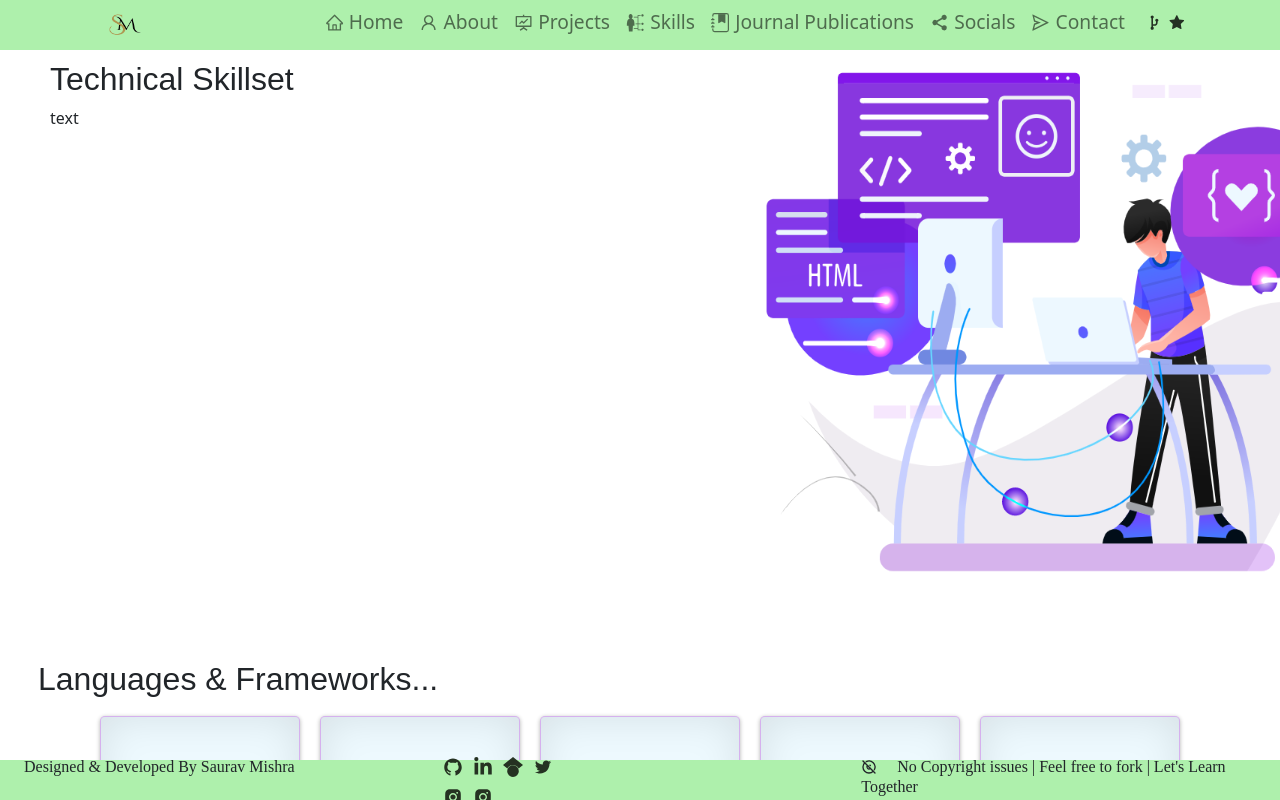
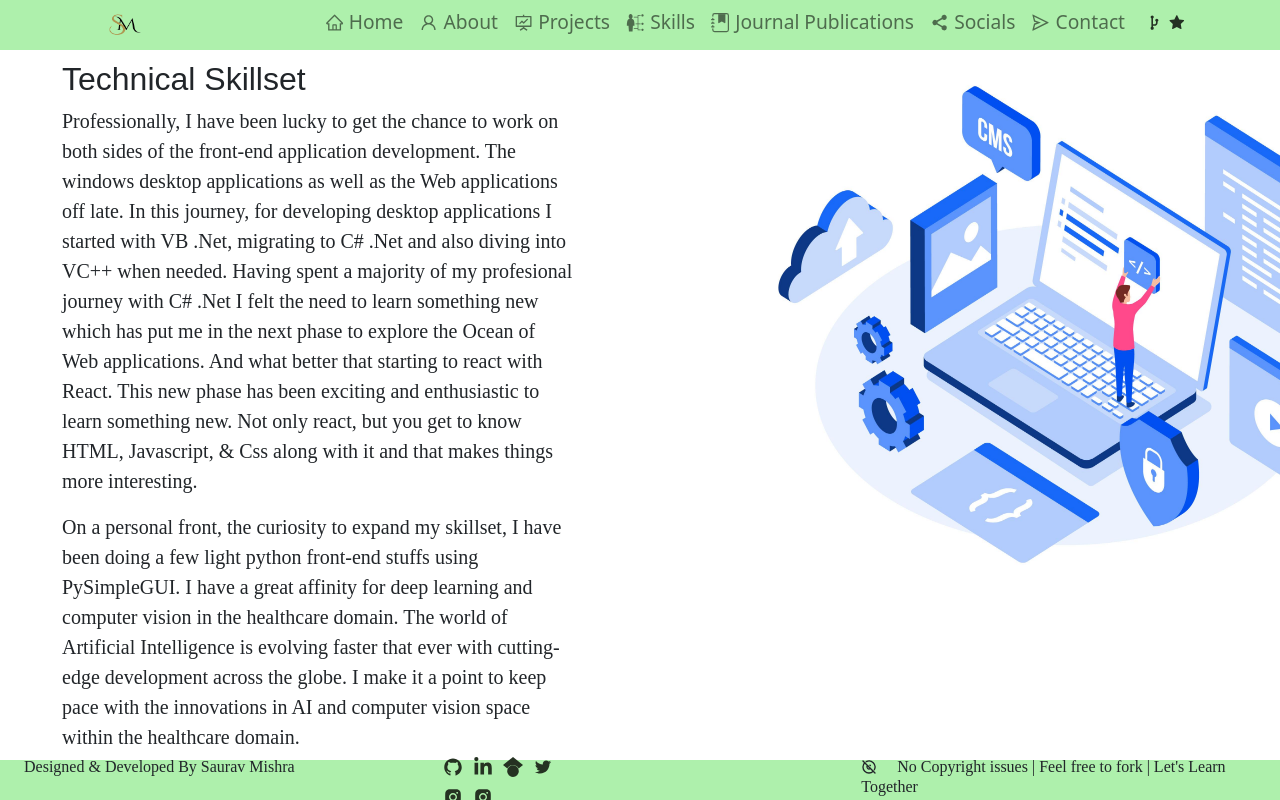
Before and after one commit to sauravmishra1710/Saurav.Hello.World, a React (Create React App) app: page /skills in a window 1280 px wide. Shown: the top 800 px of the page. Built offline with nearby package versions, Linux system fonts and the light colour scheme; some icons are missing; the HTML template or start-up script is replaced by a standard one; a web font is replaced by a local one.

Commit message:
Skills page text and stylings
Skills page text and stylings

```diff
--- a/src/components/skills/Skills.js
+++ b/src/components/skills/Skills.js
@@ -1,32 +1,75 @@
 import React, { useContext } from "react";
 import { Col, Container, Row } from "react-bootstrap";
 import Techstack from "./TechStack.js";
-import Toolstack from "./ToolStack.js"
+import Toolstack from "./ToolStack.js";
 import ThemeContext from "../../utility/themeContext";
-import skillsLogo from "../../img/page_logos/skills.png"
+import skillsLogo from "../../img/page_logos/projects.jpg";
 
 function Skills() {
   const { theme, toggleTheme } = useContext(ThemeContext);
   return (
     <>
+      <Container fluid>
         <div>
           <Row>
             <Col md={6}>
-        <div class="col-lg-6" style={{marginTop: "60px", marginLeft: "50px"}}>
-        <h2 id="skillHeading">Technical Skillset</h2>
-            text
+              <div
+                class="col-lg-10"
+                style={{ marginTop: "60px", marginLeft: "50px" }}
+              >
+                <h2 id="skillHeading" className="purple">Technical Skillset</h2>
+                <div class="skills-text">
+                  <p>
+                    Professionally, I have been lucky to get the chance to work
+                    on both sides of the front-end application development. The
+                    windows desktop applications as well as the Web applications
+                    off late. In this journey, for developing desktop
+                    applications I started with VB .Net, migrating to C# .Net
+                    and also diving into VC++ when needed. Having spent a
+                    majority of my profesional journey with C# .Net I felt the
+                    need to learn something new which has put me in the next
+                    phase to explore the Ocean of Web applications. And what
+                    better that starting to react with React. This new phase has
+                    been exciting and enthusiastic to learn something new. Not
+                    only react, but you get to know HTML, Javascript, & Css
+                    along with it and that makes things more interesting.
+                  </p>
+                  <p></p>
+                  <p>
+                    On a personal front, the curiosity to expand my skillset, I
+                    have been doing a few light python front-end stuffs using
+                    PySimpleGUI. I have a great affinity for deep learning and
+                    computer vision in the healthcare domain. The world of
+                    Artificial Intelligence is evolving faster that ever with
+                    cutting-edge development across the globe. I make it a point
+                    to keep pace with the innovations in AI and computer vision
+                    space within the healthcare domain.
+                  </p>
+                  <p></p>
+                  <p>
+                    A glimpse of my work with AI and python stuffs is listed in
+                    the Projects page.
+                  </p>
+                </div>
               </div>
             </Col>
             <Col md={6}>
               <div class="col-lg-6 connect-image">
-            <img  class= "images" src={skillsLogo} alt="" height={600} width={800} />
+                <img
+                  class="images"
+                  src={skillsLogo}
+                  alt=""
+                  height={600}
+                  width={800}
+                />
               </div>
             </Col>
           </Row>
         </div>
 
-      <Techstack  />
+        <Techstack />
         <Toolstack />
+      </Container>
     </>
   );
 }
--- a/src/components/skills/TechStack.js
+++ b/src/components/skills/TechStack.js
@@ -3,12 +3,13 @@ import { Col, Container, Row } from "react-bootstrap";
 import "./skills.css";
 import CardSkill from "./cardSkill";
 import { Icon } from "@iconify/react";
+import pysimplegui from "../../img/pysimplegui.png"
 
 function Techstack() {
   return (
     <Row>
       <div className="skills-parent" id="skillsSection">
-        <h2 id="skillHeading">Languages & Frameworks...</h2>
+        <h2 id="skillHeading" className="purple">Languages & Frameworks...</h2>
         <div className="all-skills-container">
           <div className="skills-card">
             <CardSkill
@@ -26,6 +27,11 @@ function Techstack() {
                 <Icon icon="devicon:python-wordmark" width="112" height="112" />
               }
             />
+          </div>
+          <div className="skills-card">
+            <div className="cardSkill-container">
+              <img src={pysimplegui} alt="" height={190} width={190} />
+            </div>
           </div>
           <div className="skills-card">
             <CardSkill
--- a/src/components/skills/ToolStack.js
+++ b/src/components/skills/ToolStack.js
@@ -8,12 +8,16 @@ function Toolstack() {
   return (
     <Row>
       <div className="skills-parent" id="skillsSection">
-        <h2 id="skillHeading">Process & Tools...</h2>
+        <h2 id="skillHeading" className="purple">Process & Tools...</h2>
         <div className="all-skills-container">
-        <div className="skills-card">
+          <div className="skills-card">
             <CardSkill
               icon={
-                <Icon icon="devicon-plain:visualstudio-wordmark" width="112" height="112" />
+                <Icon
+                  icon="devicon-plain:visualstudio-wordmark"
+                  width="112"
+                  height="112"
+                />
               }
             />
           </div>
@@ -27,14 +31,22 @@ function Toolstack() {
           <div className="skills-card">
             <CardSkill
               icon={
-                <Icon icon="devicon:anaconda-wordmark" width="112" height="112" />
+                <Icon
+                  icon="devicon:anaconda-wordmark"
+                  width="112"
+                  height="112"
+                />
               }
             />
           </div>
           <div className="skills-card">
             <CardSkill
               icon={
-                <Icon icon="devicon:jupyter-wordmark" width="112" height="112" />
+                <Icon
+                  icon="devicon:jupyter-wordmark"
+                  width="112"
+                  height="112"
+                />
               }
             />
           </div>
@@ -54,16 +66,12 @@ function Toolstack() {
           </div>
           <div className="skills-card">
             <CardSkill
-              icon={
-                <Icon icon="logos:jenkins" width="112" height="112" />
-              }
+              icon={<Icon icon="logos:jenkins" width="112" height="112" />}
             />
           </div>
           <div className="skills-card">
             <CardSkill
-              icon={
-                <Icon icon="logos:new-relic" width="112" height="112" />
-              }
+              icon={<Icon icon="logos:new-relic" width="112" height="112" />}
             />
           </div>
           <div className="skills-card">
@@ -83,7 +91,11 @@ function Toolstack() {
           <div className="skills-card">
             <CardSkill
               icon={
-                <Icon icon="academicons:mendeley-square" width="112" height="112" />
+                <Icon
+                  icon="academicons:mendeley-square"
+                  width="112"
+                  height="112"
+                />
               }
             />
           </div>
@@ -97,7 +109,11 @@ function Toolstack() {
           <div className="skills-card">
             <CardSkill
               icon={
-                <Icon icon="vscode-icons:file-type-word" width="112" height="112" />
+                <Icon
+                  icon="vscode-icons:file-type-word"
+                  width="112"
+                  height="112"
+                />
               }
             />
           </div>
--- a/src/components/skills/skills.css
+++ b/src/components/skills/skills.css
@@ -8,6 +8,11 @@
   flex-direction: column;
   /* align-items: center; */
   /* background-color: rgb(237 249 254); */
+}
+
+.skills-text p {
+  font-family:'Times New Roman', Times, serif;
+  font-size: 20px;
 }
 
 .all-skills-container {
```
Also changed, not shown: src/img/page_logos/skills.png (deleted), src/img/pysimplegui.png (added). Lines whose indentation alone changed are shown as unchanged.
